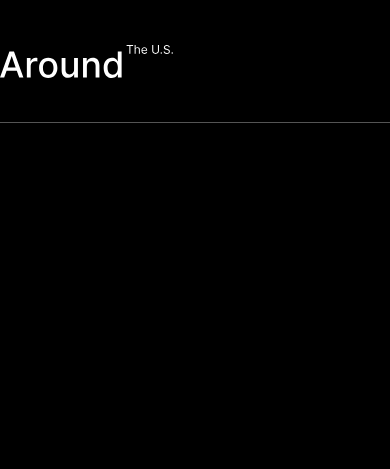
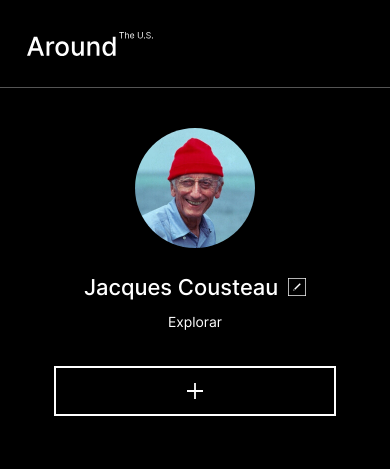
Before and after one commit to ttiSid/web_project_4_ptbr, a plain HTML site: page src/index.html in a window 390 px wide. Drawn offline with Linux system fonts and the light colour scheme.

Commit message:
Feat: Add profile section && container

```diff
--- /dev/null
+++ b/src/blocks/container/container.css
@@ -0,0 +1,8 @@
+@media screen and (max-width: 320px) {
+  .container {
+    margin: 0 auto;
+    display: flex;
+    justify-content: center;
+    max-width: 282px;
+  }
+}
--- a/src/blocks/header/__logo/header__logo.css
+++ b/src/blocks/header/__logo/header__logo.css
@@ -1,4 +1,4 @@
-@media screen and (max-width: 320px) {
+@media screen and (max-width: 767px) {
   .header__logo {
     max-width: 126px;
     margin: 0 0 0 1.68rem;
--- a/src/blocks/header/header.css
+++ b/src/blocks/header/header.css
@@ -4,7 +4,7 @@
   border-bottom: 1px solid #545454;
 }
 
-@media screen and (max-width: 320px) {
+@media screen and (max-width: 767px) {
   .header {
     padding: 2rem 0 1.75rem;
   }
--- /dev/null
+++ b/src/blocks/profile/__about-me/profile__about-me.css
@@ -0,0 +1,16 @@
+.profile__about-me {
+  color: #ffffff;
+  font-size: 1.12rem;
+  font-weight: 400;
+  line-height: 1.22;
+  margin: 0;
+  padding: 0;
+}
+
+@media screen and (max-width: 767px) {
+  .profile__about-me {
+    text-align: center;
+    font-size: 0.87rem;
+    line-height: 1.21;
+  }
+}
--- /dev/null
+++ b/src/blocks/profile/__add-button/profile__add-button.css
@@ -0,0 +1,20 @@
+.profile__add-button {
+  background-color: transparent;
+  background-image: url("../../../img/icons/Add-Button.svg");
+  min-width: 150px;
+  height: 50px;
+  border: 2px solid #ffffff;
+  cursor: pointer;
+  background-repeat: no-repeat;
+  background-position: center;
+}
+
+.profile__add-button:hover {
+  opacity: 0.5;
+}
+
+@media screen and (max-width: 767px) {
+  .profile__add-button {
+    min-width: 282px;
+  }
+}
--- /dev/null
+++ b/src/blocks/profile/__edit-button/profile__edit-button.css
@@ -0,0 +1,24 @@
+.profile__edit-button {
+  align-self: center;
+  background-color: transparent;
+  background-image: url("../../../img/icons/Edit-button.svg");
+  border: none;
+  cursor: pointer;
+  display: flex;
+  height: 1.5rem;
+  width: 1.5rem;
+}
+
+.profile__edit-button:hover {
+  opacity: 0.5;
+}
+
+@media screen and (max-width: 767px) {
+  .profile__edit-button {
+    width: 1.12rem;
+    height: 1.12rem;
+    background-position: center;
+    background-size: contain;
+    line-height: 1.22;
+  }
+}
--- /dev/null
+++ b/src/blocks/profile/__image/profile__image.css
@@ -0,0 +1,5 @@
+.profile__image {
+  border-radius: 50%;
+  max-width: 120px;
+  max-height: 120px;
+}
--- /dev/null
+++ b/src/blocks/profile/__name/profile__name.css
@@ -0,0 +1,14 @@
+.profile__name {
+  color: #ffffff;
+  font-size: 2.62rem;
+  font-weight: 500;
+  line-height: 1.14;
+  margin: 0;
+  padding: 0;
+}
+
+@media screen and (max-width: 767px) {
+  .profile__name {
+    font-size: 1.37rem;
+  }
+}
--- /dev/null
+++ b/src/blocks/profile/profile.css
@@ -0,0 +1,14 @@
+.profile {
+  align-items: center;
+  display: flex;
+  padding: 2.5rem 0 3.12rem;
+  gap: 1.87rem;
+  width: 100%;
+}
+
+@media screen and (max-width: 767px) {
+  .profile {
+    flex-direction: column;
+    gap: 1.64rem;
+  }
+}
--- /dev/null
+++ b/src/blocks/wrap-edit-profile/wrap-edit-profile.css
@@ -0,0 +1,10 @@
+.wrap-edit-profile {
+  display: flex;
+  gap: 1.12rem;
+}
+
+@media screen and (max-width: 767px) {
+  .wrap-edit-profile {
+    gap: 0.62rem;
+  }
+}
--- /dev/null
+++ b/src/blocks/wrap-profile/wrap-profile.css
@@ -0,0 +1,11 @@
+.wrap-profile {
+  display: flex;
+  flex-direction: column;
+  gap: 1rem 0;
+}
+
+@media screen and (max-width: 767px) {
+  .wrap-profile {
+    gap: 0.87rem;
+  }
+}
--- /dev/null
+++ b/src/blocks/wrap/wrap.css
@@ -0,0 +1,15 @@
+.wrap {
+  display: flex;
+  gap: 1.12rem;
+  width: 100%;
+  justify-content: space-between;
+  align-items: center;
+}
+
+@media screen and (max-width: 767px) {
+  .wrap {
+    flex-direction: column;
+    justify-content: center;
+    gap: 2.25rem;
+  }
+}
--- a/src/index.html
+++ b/src/index.html
@@ -12,7 +12,25 @@
       <header class="header">
         <img class="header__logo" src="./img/icons/logo.svg" alt="logo" />
       </header>
+      <div class="container">
+      <section class="profile">
+        <img
+          class="profile__image"
+          src="./img/image-profile.jpg"
+          alt="profile image"
+        />
+        <div class="wrap">
+          <div class="wrap-profile">
+            <div class="wrap-edit-profile">
+              <h1 class="profile__name">Jacques Cousteau</h1>
+              <button class="profile__edit-button"></button>
+            </div>
+            <h2 class="profile__about-me">Explorar</h2>
+          </div>
+
+          <button class="profile__add-button"></button>
+      </section>
     </div>
-    h
+    </div>
   </body>
 </html>
--- a/src/pages/index.css
+++ b/src/pages/index.css
@@ -10,3 +10,28 @@
 @import url("../blocks/header/header.css");
 /*  HEADER LOGO */
 @import url("../blocks/header/__logo/header__logo.css");
+/*-------------------------------------------------------*/
+
+/*  CONTAINER   */
+@import url("../blocks/container/container.css");
+
+/*-------------------------------------------------------*/
+/*  WRAP    */
+@import url("../blocks/wrap/wrap.css");
+/*  WRAP PROFILE   */
+@import url("../blocks/wrap-profile/wrap-profile.css");
+/*  WRAP-EDIT-PROFILE   */
+@import url("../blocks/wrap-edit-profile/wrap-edit-profile.css");
+
+/*  PROFILE */
+@import url("../blocks/profile/profile.css");
+/*  PROFILE IMAGE   */
+@import url("../blocks/profile/__image/profile__image.css");
+/*  PROFILE NAME    */
+@import url("../blocks/profile/__name/profile__name.css");
+/*  PROFILE INFO    */
+@import url("../blocks/profile/__about-me/profile__about-me.css");
+/*  PROFILE EDIT-BUTTON */
+@import url("../blocks/profile/__edit-button/profile__edit-button.css");
+/*  PROFILE ADD-BUTTON  */
+@import url("../blocks/profile/__add-button/profile__add-button.css");
```
Also changed, not shown: src/img/icons/Add Button.svg (deleted), src/img/icons/Add-Button.svg (added), src/img/icons/Edit-button.svg (added), src/img/icons/Rectangle.svg (added), 2 other files.
